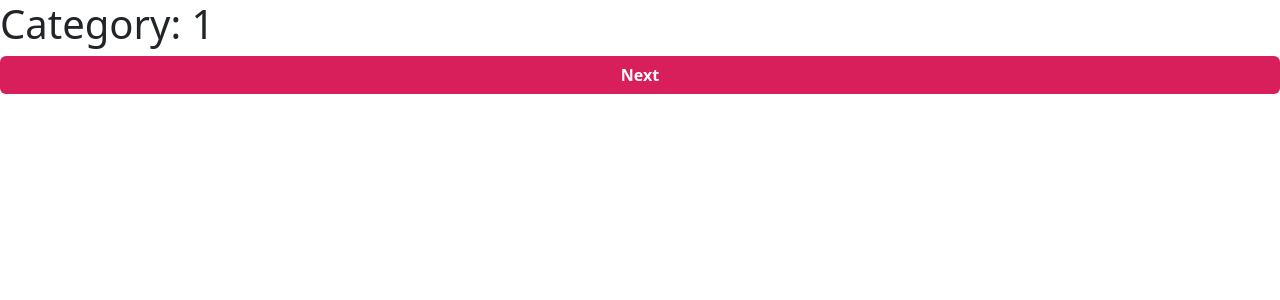
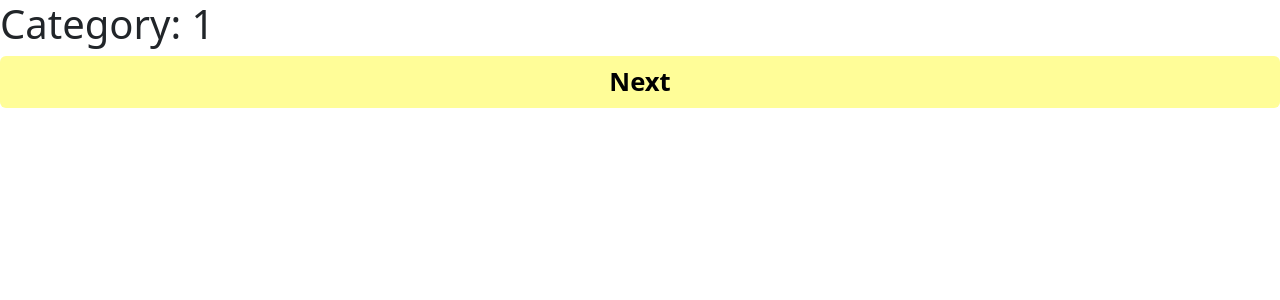
Before and after one commit to ExoPolit/js-quiz-pairProgramming-fes, a React (Create React App) app: page /quiz/1 in a window 1280 px wide. Shown: the top 300 px of the page. Built offline with nearby package versions, Linux system fonts and the light colour scheme.

Commit message:
Trying some more stylig

```diff
--- a/src/pages/QuizModule.jsx
+++ b/src/pages/QuizModule.jsx
@@ -1,3 +1,5 @@
+import "../../src/styles/QuizModule.css";
+
 import { useParams } from "react-router-dom";
 import { useState, useEffect } from "react";
 
@@ -37,11 +39,6 @@ const QuizModule = () => {
 	};
 
 	const btnSize = "md";
-	const btnStyle = {
-		backgroundColor: "var(--red-bg)",
-		color: "var(--font-wt)",
-		fontWeight: "600",
-	};
 
 	return (
 		<>
@@ -50,27 +47,46 @@ const QuizModule = () => {
 				<div key={index}>
 					<h2>{`Q${index + (current + 1)}: ${question.question}`}</h2>
 					{question.answers.map((answer, ansIndex) => (
-						<button className="d-block w-100 text-start" key={ansIndex}>
+						<button
+							key={ansIndex}
+							className="d-block w-100 text-start btn-answers"
+							variant="outline-none">
 							{Object.keys(answer)[0]}. {answer[Object.keys(answer)[0]]}
 						</button>
 					))}
 				</div>
 			))}
 			{current === 0 ? (
-				<Button className="col-12" onClick={handleNext} variant="outline-none" size={btnSize} style={btnStyle}>
+				<Button
+					className="col-12 back-next"
+					variant="outline-none"
+					onClick={handleNext}
+					size={btnSize}>
 					Next
 				</Button>
 			) : current > 0 && current < questions.length - 1 ? (
 				<>
-					<Button className="col-6" onClick={handleBack} variant="outline-none" size={btnSize} style={btnStyle}>
+					<Button
+						className="col-6 back-next"
+						variant="outline-none"
+						onClick={handleBack}
+						size={btnSize}>
 						Back
 					</Button>
-					<Button className="col-6" onClick={handleNext} variant="outline-none" size={btnSize} style={btnStyle}>
+					<Button
+						className="col-6 back-next"
+						variant="outline-none"
+						onClick={handleNext}
+						size={btnSize}>
 						Next
 					</Button>
 				</>
 			) : (
-				<Button  className="col-12"onClick={handleBack} variant="outline-none" size={btnSize} style={btnStyle}>
+				<Button
+					className="col-12 back-next"
+					variant="outline-none"
+					onClick={handleBack}
+					size={btnSize}>
 					Back
 				</Button>
 			)}
--- /dev/null
+++ b/src/styles/QuizModule.css
@@ -0,0 +1,24 @@
+.btn-answers {
+  background-color: var(--secondary-bg);
+  color: white;
+  font-size: var(--font-size-md);
+  transition: all 0.2s ease-in-out;
+}
+
+.btn-answers:hover {
+  background-color: var(--banana-green-bg);
+  color: var(--font-bl);
+}
+
+.back-next {
+  background-color: var(--main-bg);
+  color: var(--font-bl);
+  font-weight: 600;
+  font-size: var(--font-size-md);
+  transition: all 0.2s ease-in-out;
+}
+
+.back-next:hover {
+  background-color: var(--banana-green-bg);
+  color: var(--font-wt);
+}
```
